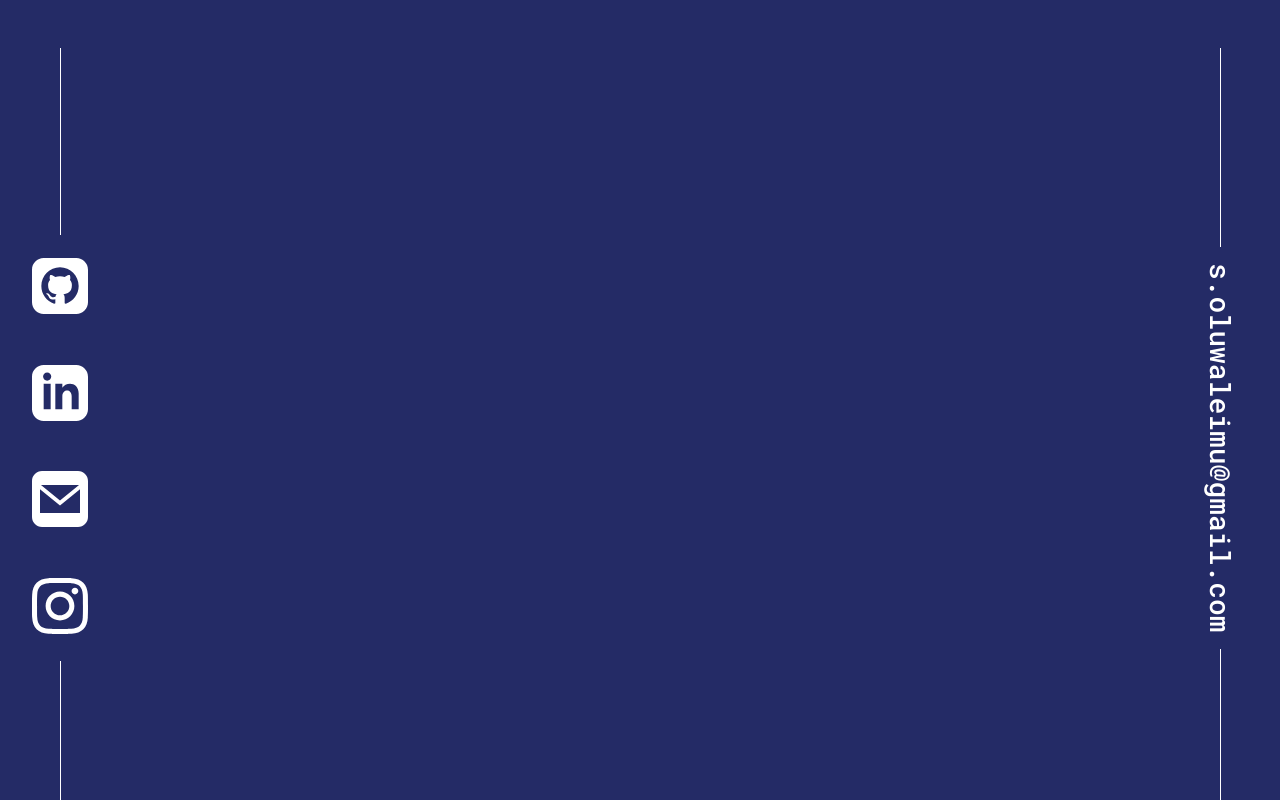
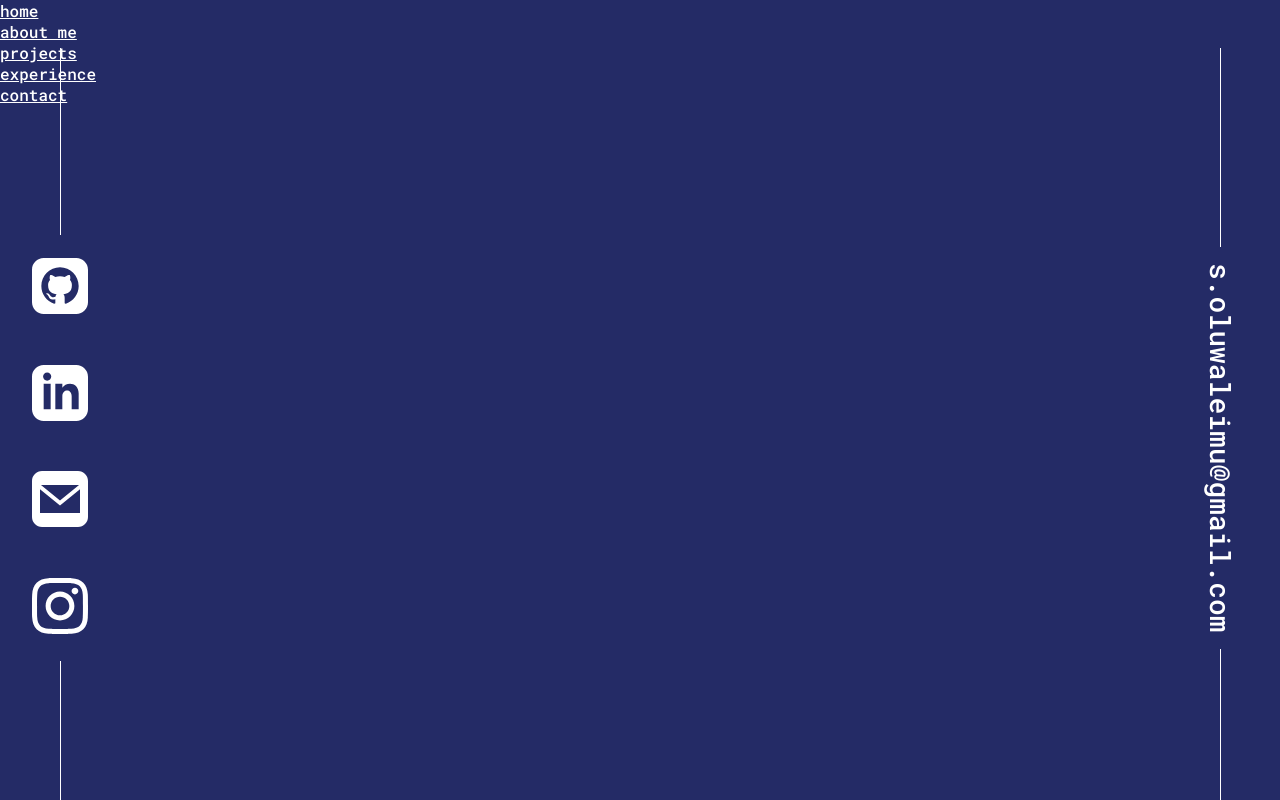
Before and after one commit to Wadboy70/Personal-Site-V2, a React (Create React App) app: page / in a window 1280 px wide. Built offline with nearby package versions, Linux system fonts and the light colour scheme.

Commit message:
adding values to navbar is done

```diff
--- a/src/components/App.tsx
+++ b/src/components/App.tsx
@@ -1,5 +1,5 @@
 import React from 'react';
-import GlobalStyle from '../globalStyles';
+import GlobalStyle from '../utils/globalStyles';
 import SocialSidebar from './Sidebar/SocialSidebar';
 import styled from 'styled-components/macro';
 import EmailSidebar from './Sidebar/EmailSidebar';
--- a/src/components/Navbar/Navbar.tsx
+++ b/src/components/Navbar/Navbar.tsx
@@ -1,17 +1,35 @@
 import React from 'react';
+import Pages from '../../utils/pages';
 import styled from 'styled-components/macro';
 
-const Nav = styled.nav`
+const NavContainer = styled.div`
     width: 100%;
     height: 3rem;
 
 `;
+const NavList = styled.ul`
 
+`;
+const NavListItem = styled.li`
+
+`;
 const Navbar = () => {
     return(
-        <Nav>
-
-        </Nav>
+        <NavContainer>
+            <nav>
+                <NavList>
+                    {
+                        Pages.map(page => (
+                            <NavListItem key = { page.name }>
+                                <a href={page.location}>
+                                    { page.name }
+                                </a>
+                            </NavListItem>
+                        ))
+                    }
+                </NavList>
+            </nav>
+        </NavContainer>
     );
 };
 
--- a/src/globalStyles.ts
+++ b/src/utils/globalStyles.ts
@@ -2,7 +2,7 @@ import { createGlobalStyle } from 'styled-components';
 
 const GlobalStyle = createGlobalStyle`
     *{
-        font-family: 'Roboto', sans-serif;
+        font-family: 'Roboto Mono', sans-serif;
         margin: 0;
         padding: 0;
         box-sizing: border-box;
--- /dev/null
+++ b/src/utils/pages.ts
@@ -0,0 +1,22 @@
+export default [
+    {
+        name: 'home',
+        location: '/#home'
+    },
+    {
+        name: 'about me',
+        location: '/#about'
+    },
+    {
+        name: 'projects',
+        location: '/#projects'
+    },
+    {
+        name: 'experience',
+        location: '/#experiences'
+    },
+    {
+        name: 'contact',
+        location: '/#contact'
+    },
+];
```
